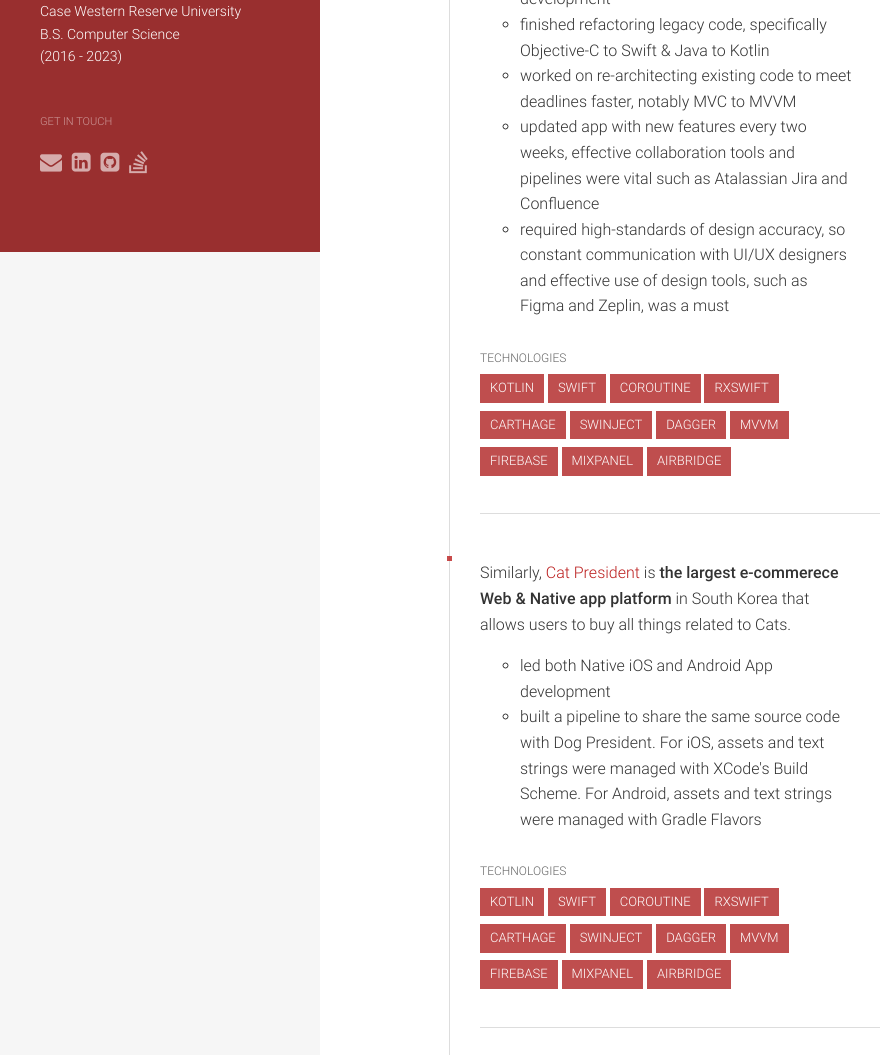
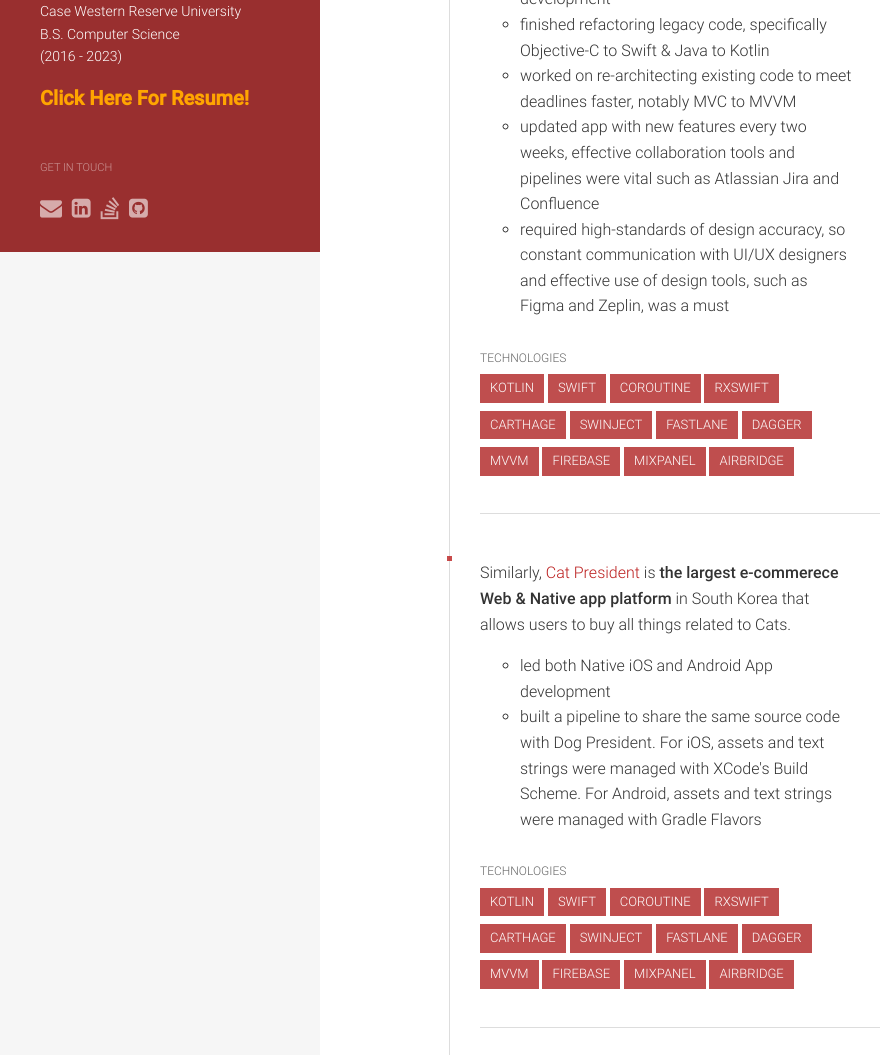
Before and after one commit to minchaej/fantastic-doodle, a plain HTML site: page index.html in a window 1280 px wide. Shown: the part 548-1603 px from the top of the page, 0-880 px from the left. Drawn offline with nearby package versions, Linux system fonts and the light colour scheme; no server answers; grey boxes are pictures that could not be loaded; some icons are missing.

Commit message:
added resume

```diff
--- a/index.html
+++ b/index.html
@@ -23,6 +23,7 @@
   flex: 33.33%;
   padding: 5px;
   }
+
   </style>
 </head>
 
@@ -42,6 +43,7 @@
       <div>
         <p><b>Summary:</b><br>Driven, social businessman at heart with a strong computer science background and experience in leading teams in iOS & Android development looking to capitalize on the lack of talent in the cross-section of the two.<br>Currently looking for Software Engineering 2022 Summer Internship/Co-op.</p>
         <p><b>Education:</b> <br> Case Western Reserve University <br> B.S. Computer Science <br> (2016 - 2023)</p>
+        <a href="2021_Resume_Minchae_Jeong.pdf" style="color: orange;"><h4><b>Click Here For Resume!</b></a>
       </div>
       <nav class="block main-navigation">
         <div class="navigation-extend-bar">
@@ -52,11 +54,11 @@
             <a rel="me" href="https://www.linkedin.com/in/minchaej" class="button button-icon" title="linkedin: minchaej">
               <i class="fa fa-linkedin-square"></i>
             </a>
+            <a rel="me" href="https://stackoverflow.com/users/12301279/minchaej" class="button button-icon" title="stackoverflow: minchaej">
+              <i class="fa fa-stack-overflow"></i>
+            </a>
             <a rel="me" href="https://github.com/minchaej" class="button button-icon" title="github: minchaej">
               <i class="fa fa-github-square"></i>
-            </a>
-            <a rel="me" href="https://stackoverflow.com/users/12301279/minchaej" class="button button-icon" title="stackoverflow: minchaej">
-              <i class="fa fa-stack-overflow"></i>
             </a>
             <a rel="me" href="https://leetcode.com/minchaej/" class="button button-icon" title="leetcode: minchaej">
               <span class="iconify" data-icon="simple-icons:leetcode" data-width="18" data-height="18"></span>
@@ -76,11 +78,11 @@
             <a rel="me" href="https://www.linkedin.com/in/minchaej" class="button button-icon" title="linkedin: minchaej">
               <i class="fa fa-linkedin-square"></i>
             </a>
+            <a rel="me" href="https://stackoverflow.com/users/12301279/minchaej" class="button button-icon" title="stackoverflow: minchaej">
+              <i class="fa fa-stack-overflow"></i>
+            </a>
             <a rel="me" href="https://github.com/minchaej" class="button button-icon" title="github: minchaej">
               <i class="fa fa-github-square"></i>
-            </a>
-            <a rel="me" href="https://stackoverflow.com/users/12301279/minchaej" class="button button-icon" title="stackoverflow: minchaej">
-              <i class="fa fa-stack-overflow"></i>
             </a>
             <a rel="me" href="https://leetcode.com/minchaej/" class="button button-icon" title="leetcode: minchaej">
               <span class="iconify" data-icon="simple-icons:leetcode" data-width="18" data-height="18"></span>
@@ -132,7 +134,7 @@
                       <li>led both Native iOS and Android App development</li>
                       <li>finished refactoring legacy code, specifically Objective-C to Swift & Java to Kotlin</li>
                       <li>worked on re-architecting existing code to meet deadlines faster, notably MVC to MVVM</li>
-                      <li>updated app with new features every two weeks, effective collaboration tools and pipelines were vital such as Atalassian Jira and Confluence</li>
+                      <li>updated app with new features every two weeks, effective collaboration tools and pipelines were vital such as Atlassian  Jira and Confluence</li>
                       <li>required high-standards of design accuracy, so constant communication with UI/UX designers and effective use of design tools, such as Figma and Zeplin, was a must </li>
                     </ul>
                   </div>
@@ -146,6 +148,7 @@
                       <li><a href="https://github.com/ReactiveX/RxSwift" rel="nofollow" target="_blank">RxSwift</a></li>
                       <li><a href="https://github.com/Carthage/Carthage" rel="nofollow" target="_blank">Carthage</a></li>
                       <li><a href="https://github.com/Swinject/Swinject" rel="nofollow" target="_blank">Swinject</a></li>
+                      <li><a href="https://fastlane.tools/" rel="nofollow" target="_blank">FastLane</a></li>
                       <li><a href="https://dagger.dev/" rel="nofollow" target="_blank">Dagger</a></li>
                       <li><a href="https://en.wikipedia.org/wiki/Model%E2%80%93view%E2%80%93viewmodel" rel="nofollow" target="_blank">MVVM</a></li>
                       <li><a href="https://firebase.google.com/" rel="nofollow" target="_blank">Firebase</a></li>
@@ -199,6 +202,7 @@
                       <li><a href="https://github.com/ReactiveX/RxSwift" rel="nofollow" target="_blank">RxSwift</a></li>
                       <li><a href="https://github.com/Carthage/Carthage" rel="nofollow" target="_blank">Carthage</a></li>
                       <li><a href="https://github.com/Swinject/Swinject" rel="nofollow" target="_blank">Swinject</a></li>
+                      <li><a href="https://fastlane.tools/" rel="nofollow" target="_blank">FastLane</a></li>
                       <li><a href="https://dagger.dev/" rel="nofollow" target="_blank">Dagger</a></li>
                       <li><a href="https://en.wikipedia.org/wiki/Model%E2%80%93view%E2%80%93viewmodel" rel="nofollow" target="_blank">MVVM</a></li>
                       <li><a href="https://firebase.google.com/" rel="nofollow" target="_blank">Firebase</a></li>
```
Also changed, not shown: 1 other file.
